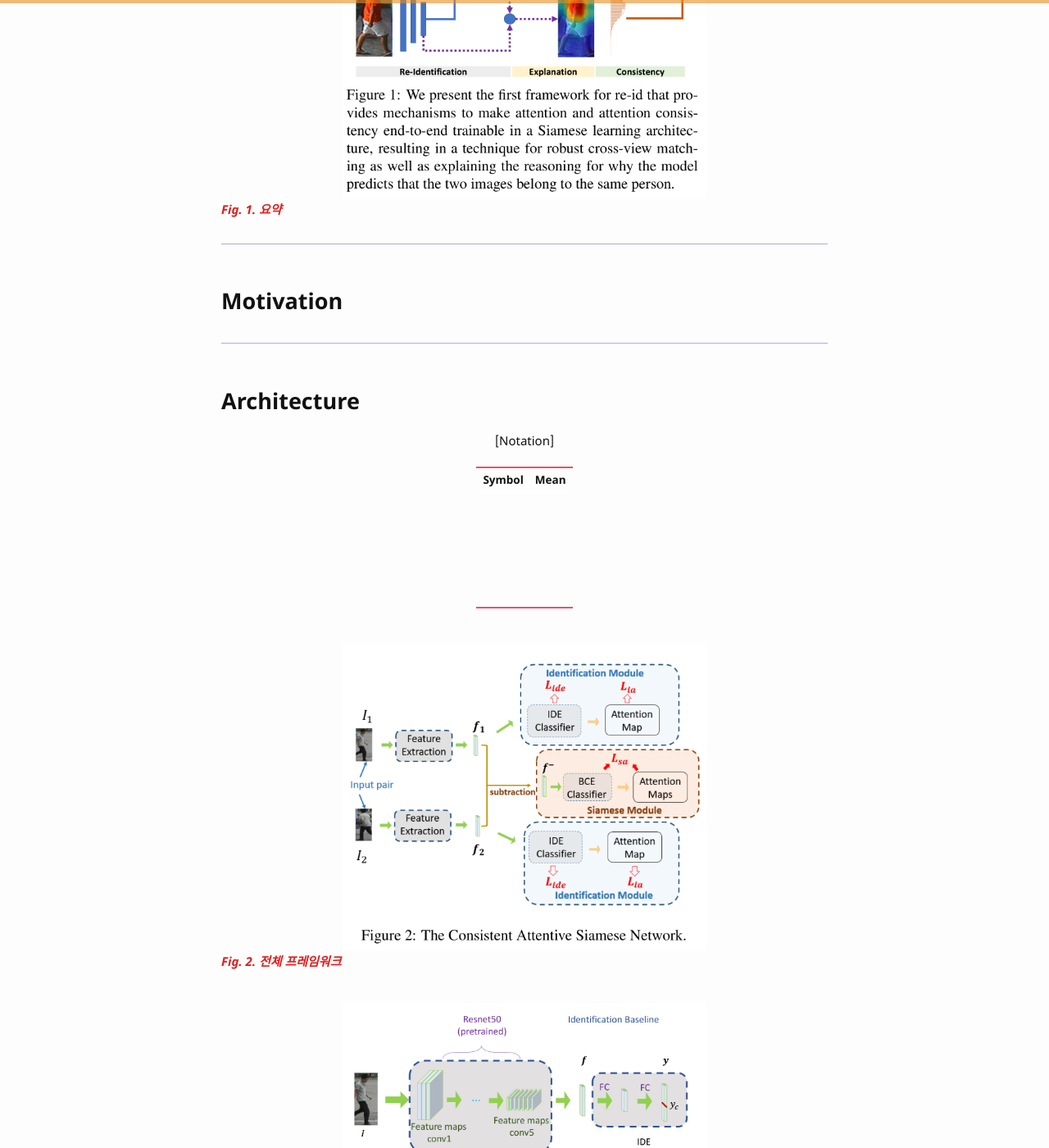
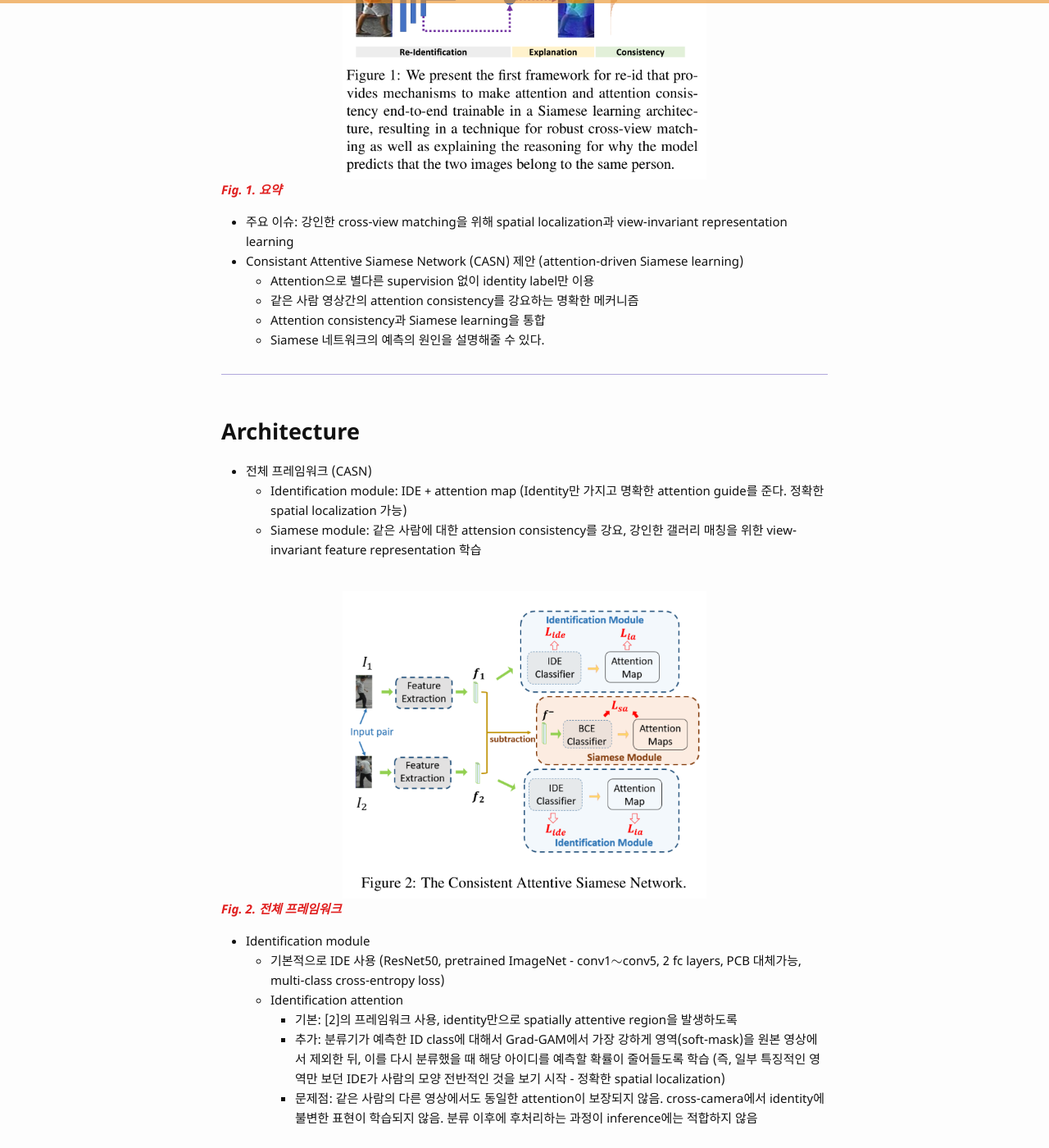
Before and after one commit to bismex/bismex.github.io, a Jekyll site: the page built from _posts/2019-06-07-CASN.md, in a window 1280 px wide and 1400 px high, scrolled down 782 px. Shown: the whole window at 82% size. Built offline with Jekyll 4.4.1, drawn with Linux system fonts in a browser that asks for light colours; formulas are drawn with MathJax 3; some of the changed text lies outside the part shown.

Commit message:
Update 2019-06-07-CASN.md

```diff
--- a/_posts/2019-06-07-CASN.md
+++ b/_posts/2019-06-07-CASN.md
@@ -2,7 +2,7 @@
 layout: post
 title: "[2019 CVPR] Re-Identification with Consistent Attentive Siamese Networks (*incomplete*)"
 date: 2019-06-07 18:00:00
-tags: CV re-id
+tags: CV re-id attention
 ---
 
 <!--more-->
@@ -25,30 +25,20 @@ tags: CV re-id
 {: style="width: 60%;" class="center"}
 <span style="color: #e01f1f;">***Fig. 1. 요약***</span>
 
-
----
-
-## Motivation
+- 주요 이슈: 강인한 cross-view matching을 위해 spatial localization과 view-invariant representation learning
+- Consistant Attentive Siamese Network (CASN) 제안 (attention-driven Siamese learning)
+  - Attention으로 별다른 supervision 없이 identity label만 이용
+  - 같은 사람 영상간의 attention consistency를 강요하는 명확한 메커니즘
+  - Attention consistency과 Siamese learning을 통합
+  - Siamese 네트워크의 예측의 원인을 설명해줄 수 있다.
 
 ---
 
 ## Architecture
 
-
-<p align="center">
-[Notation]
-</p>
-
-{: class="info"}
-| Symbol | Mean |
-| ---------- | ---------- |
-|  |  |
-|  |  |
-|  |  |
-|  |  |
-|  |  |
-| ---------- | ---------- |
-
+- 전체 프레임워크 (CASN)
+  - Identification module: IDE + attention map (Identity만 가지고 명확한 attention guide를 준다. 정확한 spatial localization 가능)
+  - Siamese module: 같은 사람에 대한 attension consistency를 강요, 강인한 갤러리 매칭을 위한 view-invariant feature representation 학습
 
 
 <br/>
@@ -56,18 +46,33 @@ tags: CV re-id
 {: style="width: 60%;" class="center"}
 <span style="color: #e01f1f;">***Fig. 2. 전체 프레임워크***</span>
 
-
+- Identification module
+  - 기본적으로 IDE 사용 (ResNet50, pretrained ImageNet - conv1$$\sim$$conv5, 2 fc layers, PCB 대체가능, multi-class cross-entropy loss)
+  - Identification attention
+    - 기본: [2]의 프레임워크 사용, identity만으로 spatially attentive region을 발생하도록
+    - 추가: 분류기가 예측한 ID class에 대해서 Grad-GAM에서 가장 강하게 영역(soft-mask)을 원본 영상에서 제외한 뒤, 이를 다시 분류했을 때 해당 아이디를 예측할 확률이 줄어들도록 학습 (즉, 일부 특징적인 영역만 보던 IDE가 사람의 모양 전반적인 것을 보기 시작 - 정확한 spatial localization)
+    - 문제점: 같은 사람의 다른 영상에서도 동일한 attention이 보장되지 않음. cross-camera에서 identity에 불변한 표현이 학습되지 않음. 분류 이후에 후처리하는 과정이 inference에는 적합하지 않음
 
 <br/>
 ![picture]({{ '/assets/images/CASN03.png' | relative_url }})
 {: style="width: 60%;" class="center"}
 <span style="color: #e01f1f;">***Fig. 3. Identification module***</span>
 
-
 <br/>
 ![picture]({{ '/assets/images/CASN04.png' | relative_url }})
 {: style="width: 40%;" class="center"}
 <span style="color: #e01f1f;">***Fig. 4. Attention map with identification loss***</span>
+
+- Siamese module
+  - Binary classification (BCE)
+    - 두 영상에서 추출된 특징의 차이를 이용하여 binary closs-entropy (BCE) classification 수행 (same / different)
+    - Classification에 대한 obj를 정한 이유는 attention 주는 방식이 GradCAM 기반이기 때문
+  - Siamese attention mechanism
+    - Identification attention의 문제점을 해결하기 위해서 명확하게 attention consistency를 제공하는 siamese attention mechanishm 도입
+    - 먼저 BCE classifier의 예측값이 0보다 큰 (same이라고 판단하는) 원소들을 1로, 아닌 것을 0으로 하는 indicator vector를 계산 한다.
+    - 다음으로 이러한 indicator vector를 각 특징벡터와 dot product를 수행 하여 $$f^*_1, f^*_2$$를 구하고, 이 값을 마지막 conv layer의 feature map에 편미분을 하여 channel importance map을 계산하고 grad-CAM처럼 이를 통해 attention map $$M_1, M_2$$ 을 계산한다.
+    - 이 attention map에서 수평으로 max pooling을 적용하여 $$M_{m1}, M_{m2}$$를 계산하고 일정 threshold 이상인 부분을 resize하여 L2-distance를 수행한다.
+    - 이 loss는 positive pair는 같은 attention consistency를 갖고 negative pair는 다르게 갖도록 유도한다. (localization statistics)
 
 
 <br/>
```
